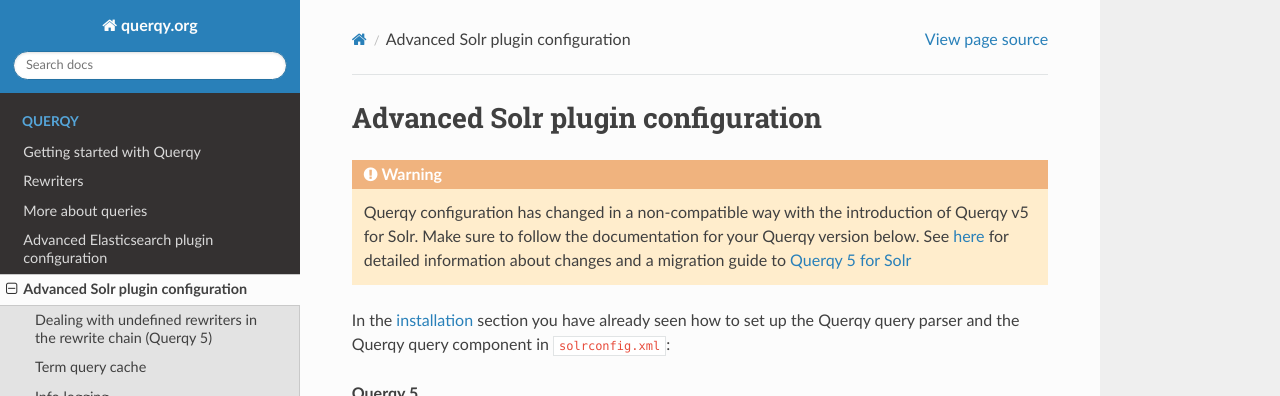
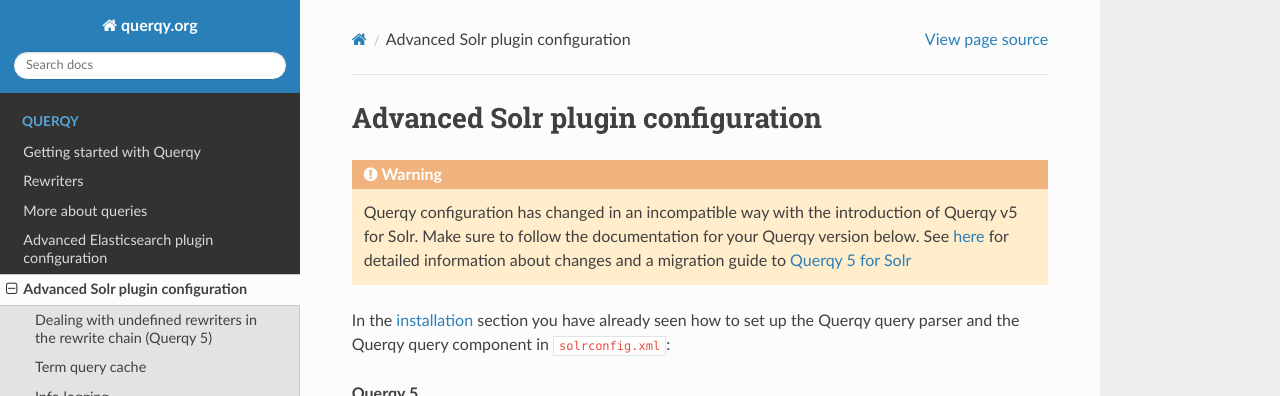
Before and after one commit to querqy/querqy-docs, a Sphinx documentation site: the page built from docs/source/querqy/solr-plugin-configuration.rst, in a window 1280 px wide and 900 px high. Shown: the top 396 px of the window. Built offline with Sphinx 7.4.7 and the Read the Docs theme 2.0.0, drawn with Linux system fonts in a browser that asks for light colours; formulas are drawn with MathJax 3.

Commit message:
Minor text fix

```diff
--- a/docs/source/querqy/hint-querqy-5-solr.txt
+++ b/docs/source/querqy/hint-querqy-5-solr.txt
@@ -1,4 +1,4 @@
-.. warning:: Querqy configuration has changed in a non-compatible way with
+.. warning:: Querqy configuration has changed in an incompatible way with
   the introduction of Querqy v5 for Solr. Make sure to follow the documentation
   for your Querqy version below. See :doc:`here<querqy5-solr-migration>` for
   detailed information about changes and a migration guide to :doc:`Querqy 5 for
```
